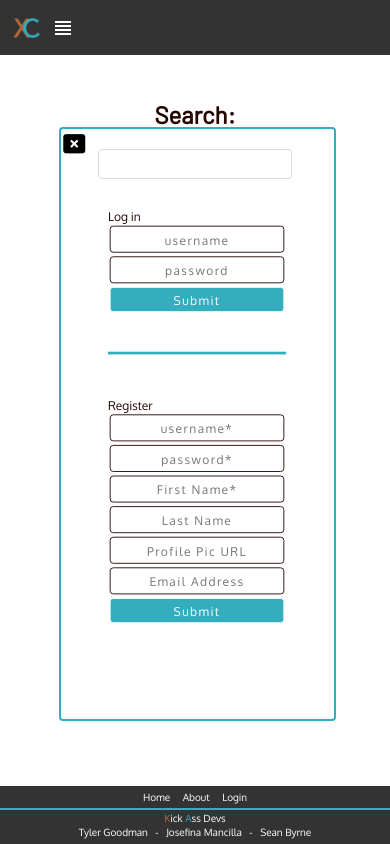
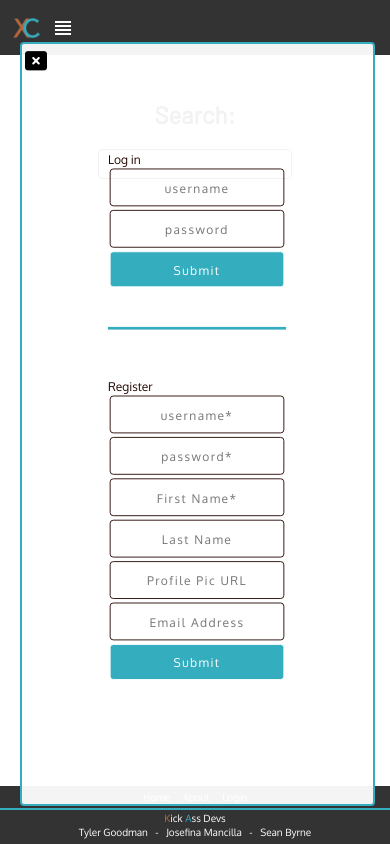
Before and after one commit to tg970/travel_tracker, a website: page public/index.html in a window 390 px wide. Both pictures are taken after a click on the link "Login". Drawn offline with nearby package versions, Linux system fonts and the light colour scheme; some packages are replaced by stand-ins of ours; no server answers.

Commit message:
min height and width for login modal elements

```diff
--- a/public/css/footer.css
+++ b/public/css/footer.css
@@ -7,7 +7,7 @@
   height: 53px;
   bottom: 0px;
   position: fixed;
-  z-index: 100;
+  z-index: 2;
 }
 .footer hr {
   border: 1px solid #34adbf;
--- a/public/css/loginModal.css
+++ b/public/css/loginModal.css
@@ -6,7 +6,7 @@
   top: 15%;
   left: 15%;
   z-index: 3;
-  background: rgba(255,255,255,.85);
+  background: rgba(255,255,255,.95);
   /*background: rgba(52, 173, 191, .8);*/
   border: 2px solid #34adbf;
   border-radius: 4px;
@@ -50,6 +50,10 @@
   flex-direction: column;
 }
 
+.loginField {
+  min-height: 40px;
+}
+
 .loginForm > input {
   margin: 5px;
 }
@@ -80,11 +84,14 @@ appearance: none;
         MEDIA QUERIES
 =========================================*/
 
-@media(max-width: 700px) {
+@media(max-width: 600px) {
 
   .loginModal {
     flex-direction: column;
-    /*overflow: scroll;*/
+    width: 90%;
+    height: 90%;
+    top: 5%;
+    left: 5%;
   }
 
   .loginForm > input {
--- a/public/partials/userLogin.html
+++ b/public/partials/userLogin.html
@@ -5,22 +5,22 @@
     <div class="login">
       <small>Log in</small>
       <form class="loginForm" ng-submit='ctrl.loginUser()'>
-         <input class="searchbox" type="text" placeholder="username" autocomplete="username" ng-model="ctrl.loginForm.username" required/>
-         <input class="searchbox" type="password" autocomplete="current-password" placeholder="password" ng-model="ctrl.loginForm.password" required/>
-         <input class="searchbox closeBtn" type="submit" />
+         <input class="searchbox loginField" type="text" placeholder="username" autocomplete="username" ng-model="ctrl.loginForm.username" required/>
+         <input class="searchbox loginField" type="password" autocomplete="current-password" placeholder="password" ng-model="ctrl.loginForm.password" required/>
+         <input class="searchbox closeBtn loginField" type="submit" />
       </form>
       <p>{{ ctrl.loginError }}</p>
     </div>
     <div class="register">
       <small>Register</small>
       <form class="loginForm" ng-submit='ctrl.registerUser()'>
-         <input class="searchbox" type="text" placeholder="username*" autocomplete="username" ng-model="ctrl.newUserForm.username" required/>
-         <input class="searchbox" type="password" autocomplete="current-password" placeholder="password*" ng-model="ctrl.newUserForm.password" required/>
-         <input class="searchbox" type="text" placeholder="First Name*" ng-model="ctrl.newUserForm.first" required/>
-         <input class="searchbox" type="text" placeholder="Last Name" ng-model="ctrl.newUserForm.last" />
-         <input class="searchbox" type="text" placeholder="Profile Pic URL" ng-model="ctrl.newUserForm.pic" />
-         <input class="searchbox" type="text" placeholder="Email Address" ng-model="ctrl.newUserForm.email" />
-         <input class="searchbox closeBtn" type="submit" />
+         <input class="searchbox loginField" type="text" placeholder="username*" autocomplete="username" ng-model="ctrl.newUserForm.username" required/>
+         <input class="searchbox loginField" type="password" autocomplete="current-password" placeholder="password*" ng-model="ctrl.newUserForm.password" required/>
+         <input class="searchbox loginField" type="text" placeholder="First Name*" ng-model="ctrl.newUserForm.first" required/>
+         <input class="searchbox loginField" type="text" placeholder="Last Name" ng-model="ctrl.newUserForm.last" />
+         <input class="searchbox loginField" type="text" placeholder="Profile Pic URL" ng-model="ctrl.newUserForm.pic" />
+         <input class="searchbox loginField" type="text" placeholder="Email Address" ng-model="ctrl.newUserForm.email" />
+         <input class="searchbox closeBtn loginField" type="submit" />
       </form>
       <p>{{ ctrl.registerError }}</p>
     </div>
```
